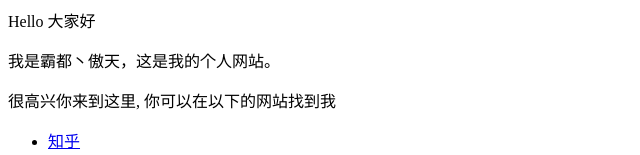
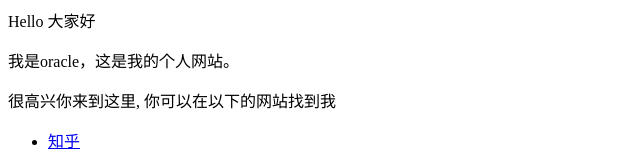
Before and after one commit to LXY-Oracle/oracle.github.io, a plain HTML site: page index.html in a window 1280 px wide. Shown: the top 155 px of the page, without its empty margins (0-640 px from the left). Drawn offline with Linux system fonts and the light colour scheme.

Commit message:
Update index.html

```diff
--- a/index.html
+++ b/index.html
@@ -1,5 +1,5 @@
 <p>Hello 大家好</p>
-<p>我是霸都丶傲天，这是我的个人网站。 </p>
+<p>我是oracle，这是我的个人网站。 </p>
 <p>很高兴你来到这里, 你可以在以下的网站找到我</p>
 
 <ul>
```
